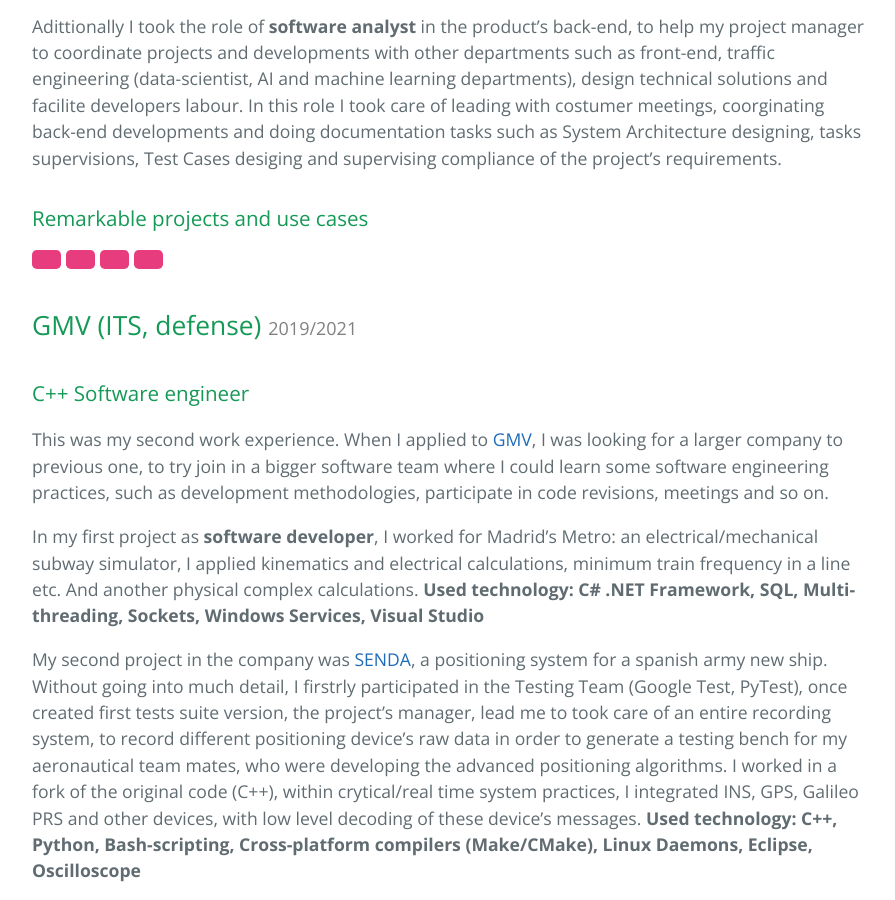
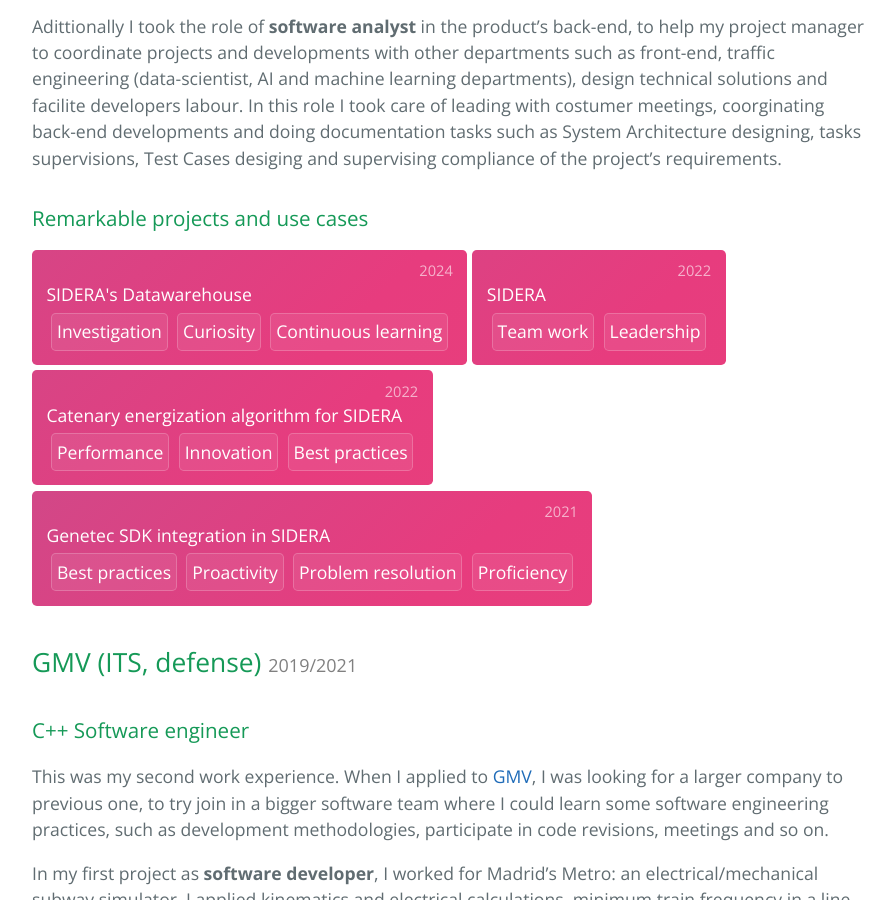
Before and after one commit to Carlosmape/carlosmape.github.io, a Jekyll site: the page built from career/experience/index.md, in a window 1280 px wide and 900 px high, scrolled down 890 px. Shown: the whole window, without its empty margins (192-1087 px from the left). Built offline with Jekyll 4.4.1, drawn with Linux system fonts in a browser that asks for light colours.

Commit message:
Fix: all post-card includes are called with usecase instead of post

```diff
--- a/career/experience/index.md
+++ b/career/experience/index.md
@@ -15,7 +15,7 @@
 
 ### Remarkable projects and use cases
 <div class="posts">
-    {% for post in site.categories['SICE'] %}
+    {% for usecase in site.categories['SICE'] %}
         {% include post-card.html %}
     {% endfor %}
 </div>
--- a/soft-skills/index.md
+++ b/soft-skills/index.md
@@ -14,21 +9,21 @@
 # Team Work
 
 <div class="posts">
-    {% for post in site.tags['Team work'] %}
+    {% for usecase in site.tags['Team work'] %}
         {% include post-card.html %}
     {% endfor %}
 </div>
 
 # Proactivity
 <div class="posts">
-    {% for post in site.tags['Proactivity'] %}
+    {% for usecase in site.tags['Proactivity'] %}
         {% include post-card.html %}
     {% endfor %}
 </div>
 
 # Continuous Learning
 <div class="posts">
-    {% for post in site.tags['Continuous learning'] %}
+    {% for usecase in site.tags['Continuous learning'] %}
         {% include post-card.html %}
     {% endfor %}
 </div>
```
Also changed, not shown: other parts of soft-skills/index.md (+0 -5 lines).
